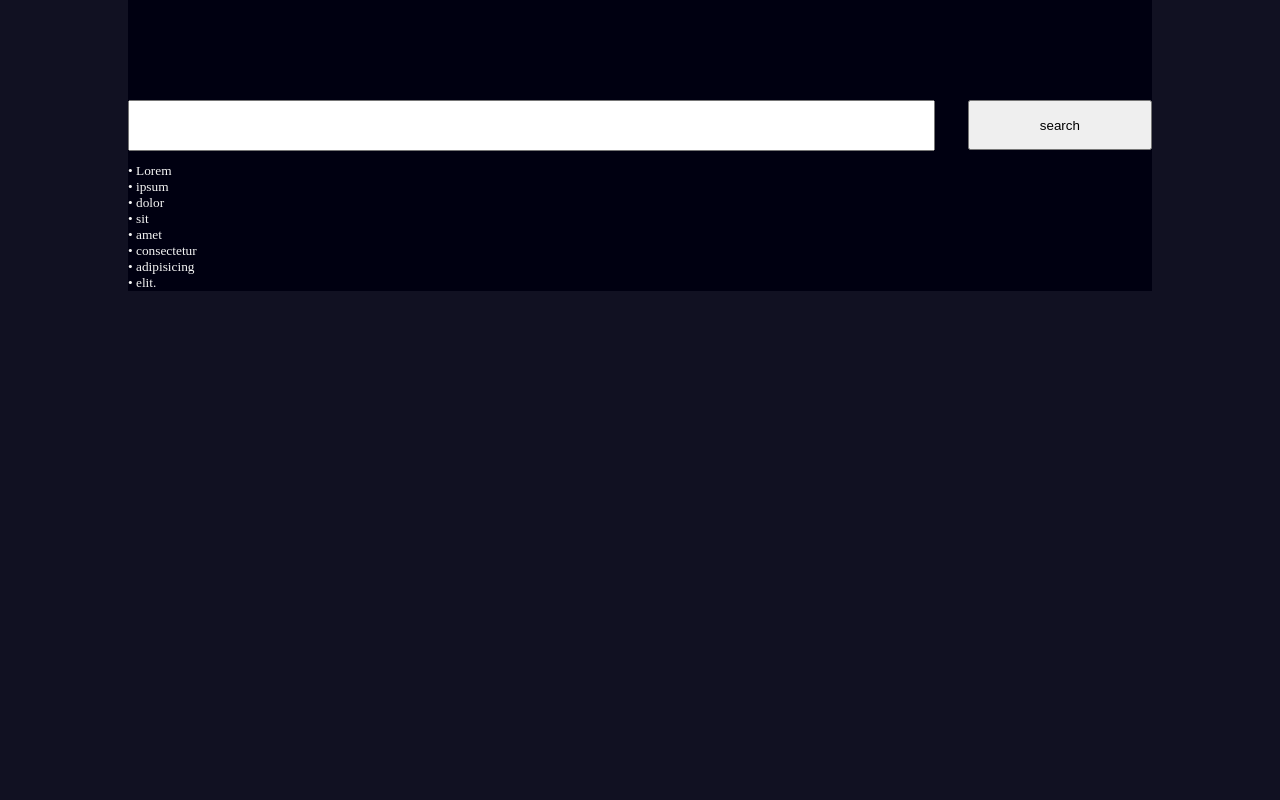
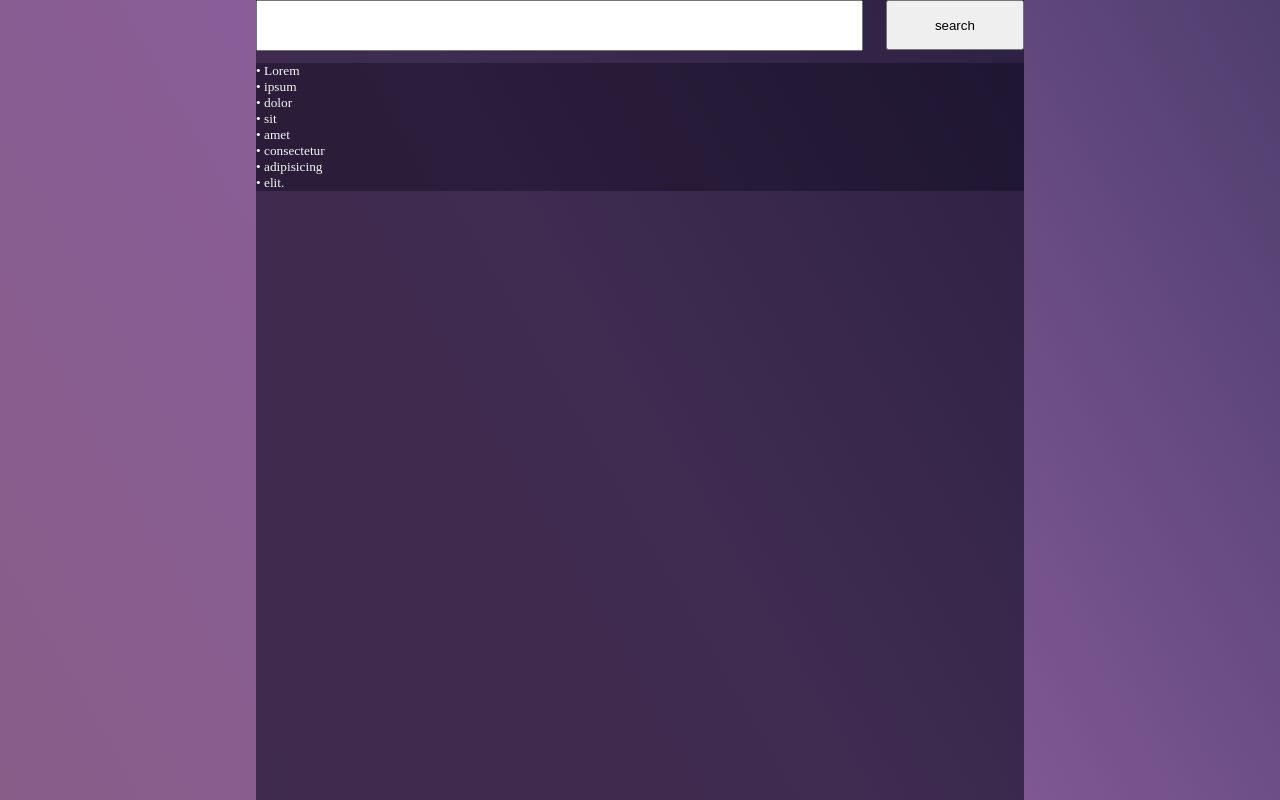
Before and after one commit to recu3125/Korhyme, a website: page public/main.html in a window 1280 px wide. Drawn offline with Linux system fonts and the light colour scheme.

Commit message:
tried to design, some similar jaum add

```diff
--- a/public/main.html
+++ b/public/main.html
@@ -8,18 +8,18 @@
     <title>TonyWeb</title>
 </head>
 
-<body style="margin: 0px; background-color: #111122;">
-    <div style="margin-left: 10%; margin-right: 10%; height: 100%; background-color: #000011;">
+<body style="margin: 0px; background: linear-gradient(60deg, #885d88,#895d9b, #4f3e6e); height:100vh;">
+    <div style="margin-left: 20vw; margin-right: 20vw; height: 100vh ; background-color: #00001188;">
         <script src="https://unpkg.com/hangul-js" type="text/javascript"></script>
         <script src="./main.js"></script>
         <iframe id="frmFile" src="korean.txt" style="display: none;"></iframe>
 
-        <div style="height:50px; width: 100%; padding-top: 100px">
+        <div style="height:50px; width: 100%; ">
             <input id="input" size='    ' maxlength='60' type="text"
                 style="height: 90%; width: 78%; font-size: 20pt; float: left;" onkeypress="if( event.keyCode == 13 ){buttonclick()}" >
             <button id="search" style="height: 100%;width: 18%;float: right;" ; onclick="buttonclick()"> search </button>
         </div>
-        <p id="output" style="color: whitesmoke;font-size: 10pt; background-color: #000011;">
+        <p id="output" style="color: whitesmoke;font-size: 10pt; background-color: #00001155;">
             • Lorem<br>
             • ipsum<br>
             • dolor<br>
--- a/public/main.js
+++ b/public/main.js
@@ -121,7 +121,7 @@ function search(keyword) {
 }
 function relevance0(a, b) {
     if (a == b) return 3;
-    var similar = ['ㄱㄲㅋ', 'ㄷㄸㅌ', 'ㅂㅃㅍ', 'ㅈㅉㅊ', 'ㅅㅆ']
+    var similar = ['ㄱㄲㅋ', 'ㄷㄸㅌ', 'ㅂㅃㅍ', 'ㅈㅉㅊ', 'ㅅㅆ','ㄴㅁ','ㅇㅎ']
     if (arebothin(a, b, similar)) return 2;
     else return 0;
 }
```
